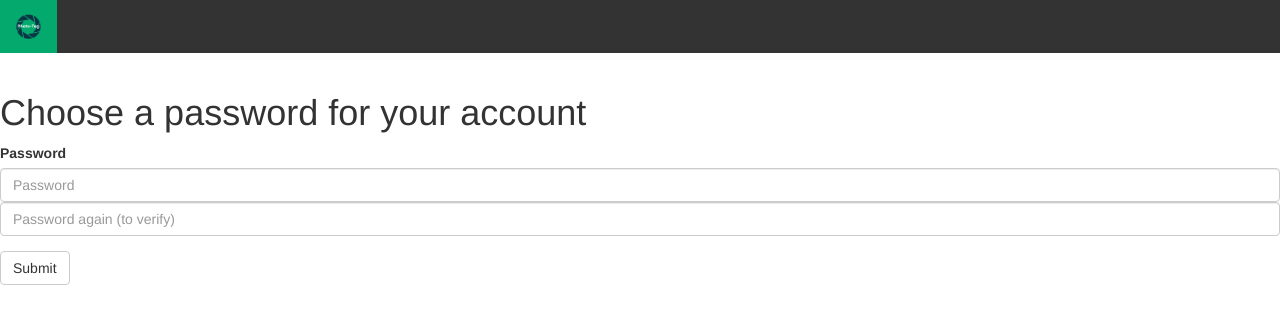
After one commit to valatt19/phototag, a Flask app: template app/templates/choose_pswd.html in a window 1280 px wide. The commit adds this page. Shown: the top 324 px of the page. Run offline with Flask 2, Linux system fonts and the light colour scheme; the template is opened without the code that fills it, so the values that code supplies are empty; some libraries are stand-ins or nearby versions.

Commit message:
début password google login

```diff
--- /dev/null
+++ b/app/templates/choose_pswd.html
@@ -0,0 +1,40 @@
+<!DOCTYPE html>
+<html lang="en">
+<head>
+    <meta charset="UTF-8">
+    <link href="//maxcdn.bootstrapcdn.com/bootstrap/3.3.0/css/bootstrap.min.css" rel="stylesheet" id="bootstrap-css">
+    <script src="//maxcdn.bootstrapcdn.com/bootstrap/3.3.0/js/bootstrap.min.js"></script>
+    <script src="//code.jquery.com/jquery-1.11.1.min.js"></script>
+    <link href="/static/css/style_navbar.css" rel="stylesheet">
+    <link rel="shortcut icon" href="{{ url_for('static', filename='/favicon/favicon.ico') }}">
+    <title>Forgot Password?</title>
+</head>
+<body>
+<div class="topnav" id="nav1">
+    <div class="logo">
+        <a class="active" href="#">
+            <img alt="Photo-Tag" src="/static/img/photo-tag-white.png" width="25" height="25">
+        </a>
+    </div>
+</div>
+</br>
+{% with messages = get_flashed_messages(with_categories=true) %}
+  {% if messages %}
+    <ul class=flashes>
+    {% for category, message in messages %}
+      <li class="{{ category }}">{{ message }}</li>
+    {% endfor %}
+    </ul>
+  {% endif %}
+{% endwith %}
+<h1> Choose a password for your account</h1>
+<form role="form" method="POST">
+    <div class="form-group">
+        <label for="password">Password</label>
+        <input type="password" class="form-control" id="password" name="password" placeholder="Password" required autocomplete="off">
+        <input type="password" class="form-control" id="password2" name="password2" placeholder="Password again (to verify)" required autocomplete="off">
+    </div>
+    <button type="submit" class="btn btn-default">Submit</button>
+</form>
+</body>
+</html>
```
Also changed, not shown: app/templates/parent2.html (+8 -0 lines), app/static/img/add.png (added).
